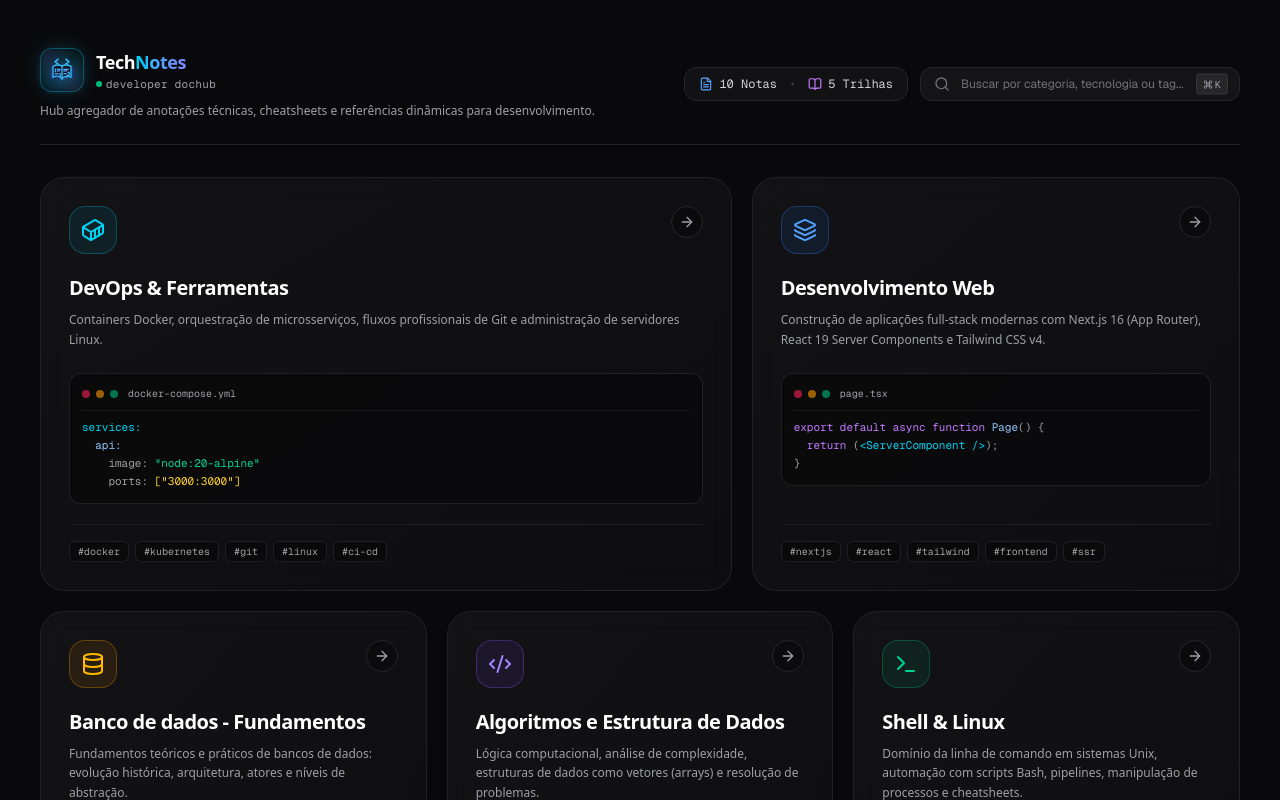
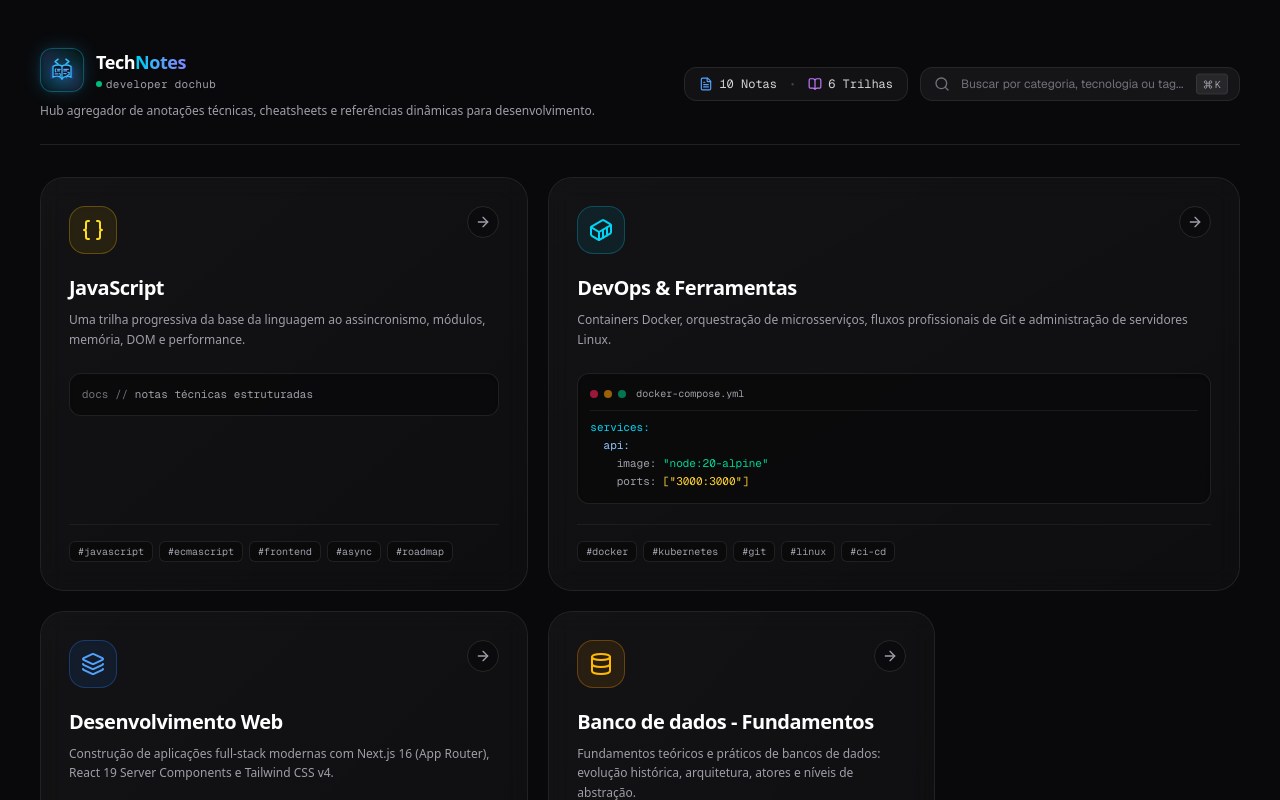
Before and after one commit to rochajrdev/TechNotes-web, a Next.js app: page / in a window 1280 px wide. Shown: the top 800 px of the page. Built offline with nearby package versions, Linux system fonts and the light colour scheme.

Commit message:
feat(config): registrar modulo javascript e cartao do hub com trilha interativa

```diff
--- a/components/HubClientView.tsx
+++ b/components/HubClientView.tsx
@@ -16,6 +16,7 @@ import {
   Sparkles,
   FileText,
   Command,
+  Braces,
 } from "lucide-react";
 import { Logo } from "@/components/Logo";
 import { cn } from "@/lib/utils";
@@ -58,6 +59,20 @@ const STATIC_TRACKS_CONFIG: Record<
     previewType: "docker" | "react" | "bash" | "database" | "algorithm" | "generic";
   }
 > = {
+  javascript: {
+    name: "JavaScript",
+    description:
+      "Uma trilha progressiva da base da linguagem ao assincronismo, módulos, memória, DOM e performance.",
+    icon: Braces,
+    iconColor: "text-yellow-300",
+    badgeColor: "bg-yellow-500/10 text-yellow-200 border-yellow-500/30",
+    borderColor: "border-yellow-500/30",
+    glowHover: "hover:border-yellow-500/50 hover:shadow-[0_0_30px_rgba(250,204,21,0.12)]",
+    baseLessons: [{ title: "Roadmap JavaScript", href: "/javascript/roadmap" }],
+    defaultTags: ["javascript", "ecmascript", "frontend", "async", "roadmap"],
+    gridSpan: "md:col-span-12 lg:col-span-5",
+    previewType: "generic",
+  },
   devops: {
     name: "DevOps & Ferramentas",
     description:
@@ -284,7 +299,7 @@ export function HubClientView({ notes }: HubClientViewProps) {
       let matchingNotes: NoteMetadata[] = [];
       let rawCategorySlug = key;
 
-      if (key === "devops" || key === "web" || key === "shell") {
+      if (key !== "banco" && key !== "algoritmos") {
         processedSlugs.add(key.toLowerCase());
         matchingNotes = notes.filter(
           (n) => n.categorySlug.toLowerCase().trim() === key.toLowerCase()
--- a/config/modules.ts
+++ b/config/modules.ts
@@ -1,5 +1,5 @@
 import type { ElementType } from "react";
-import { Container, Cpu, Database, Layers, Terminal } from "lucide-react";
+import { Braces, Container, Cpu, Database, Layers, Terminal } from "lucide-react";
 
 export interface ModulePage {
   title: string;
@@ -31,6 +31,18 @@ export interface ModuleDefinition {
  * automaticamente em content/<chave-do-modulo>/*.md.
  */
 export const MODULES: Record<string, ModuleDefinition> = {
+  javascript: {
+    key: "javascript",
+    name: "JavaScript",
+    icon: Braces,
+    color: "text-yellow-300",
+    badgeColor: "bg-yellow-500/10 text-yellow-200 border-yellow-500/30",
+    borderColor: "border-yellow-500/40",
+    pages: [
+      { title: "Roadmap JavaScript", href: "/javascript/roadmap", badge: "Roadmap" },
+    ],
+    groups: [],
+  },
   shell: {
     key: "shell",
     name: "Shell & Linux",
```
